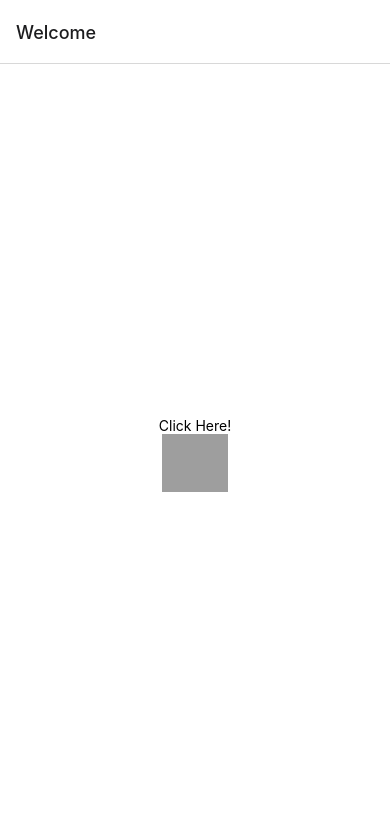
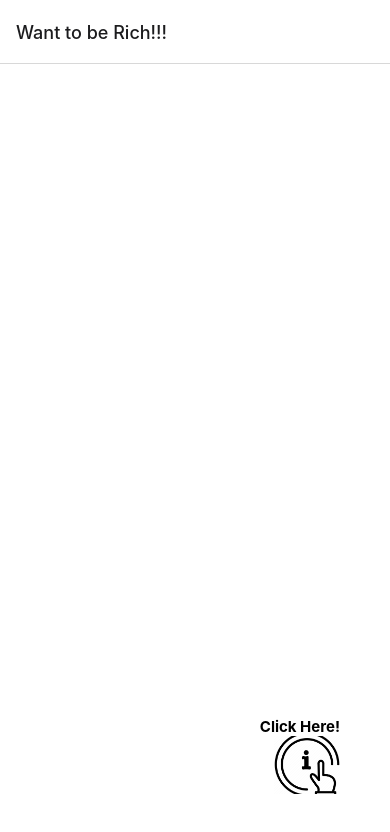
Before and after one commit to kingshokdtt/Homework3, a React Native app: screen / in a window 390 px wide. Shown: the top 832 px of the page. Built offline with nearby package versions, Linux system fonts and the light colour scheme; grey boxes are pictures that could not be loaded.

Commit message:
Homework3

```diff
--- a/App.js
+++ b/App.js
@@ -1,24 +1,33 @@
-import React from 'react';
+import React from "react";
 import { NavigationContainer } from '@react-navigation/native';
-
 import { createNativeStackNavigator } from '@react-navigation/native-stack';
 
-import HomeScreen from './screens/Home';
-import ProfileScreen from './screens/Profile';
+import HomeScreen from './screens/Home/index.jsx';
+import ProfileScreen from './screens/Profile/index.jsx';
+
+
 
 export default function App() {
   const Stack = createNativeStackNavigator();
+  return (
 
-  return (
     <NavigationContainer>
       <Stack.Navigator>
         <Stack.Screen
           name="Home"
           component={HomeScreen}
-          options={{ title: 'Welcome' }}
+          options={{ title: 'Want to be Rich!!!'}}
         />
-        <Stack.Screen name="Profile" component={ProfileScreen} />
+
+        <Stack.Screen
+          name="Profile"
+          component={ProfileScreen}
+          options={{title:'Done'}}
+        />
+
+
       </Stack.Navigator>
+
     </NavigationContainer>
   );
 }
--- a/screens/Home/Styles.js
+++ b/screens/Home/Styles.js
@@ -4,14 +4,25 @@ import { StyleSheet } from 'react-native';
 const styles = StyleSheet.create({
   container: {
     flex: 1,
+    padding: 50,
     backgroundColor: '#fff',
-    alignItems: 'center',
-    justifyContent: 'center',
+    alignItems: 'flex-end',
+    justifyContent: 'flex-end',
+
   },
+
+  text: {
+    fontWeight:'bold',
+    fontSize:15,
+  },
+
+
   logo: {
     width: 66,
     height: 58,
   },
+
+
 });
 
 export default styles;
```
Also changed, not shown: assets/details.png (added), assets/main.png (added).
